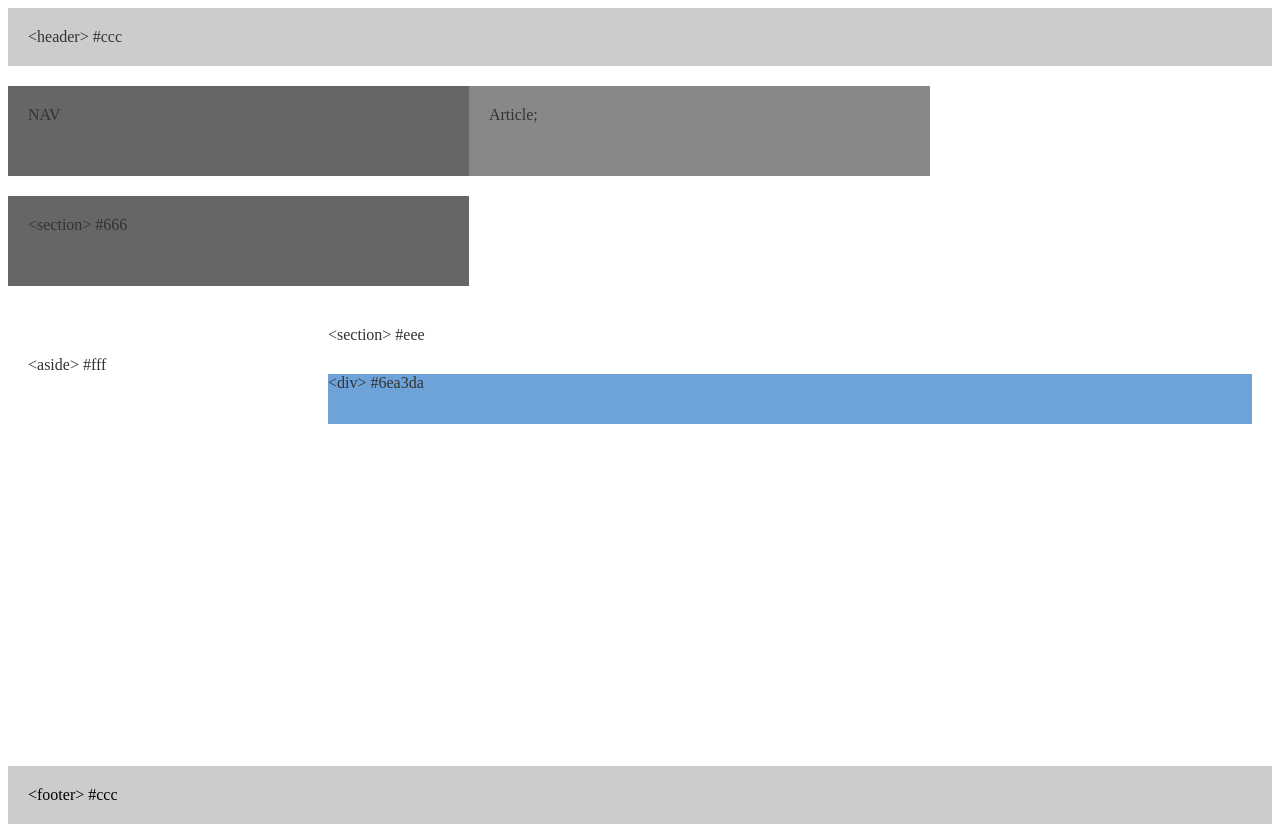
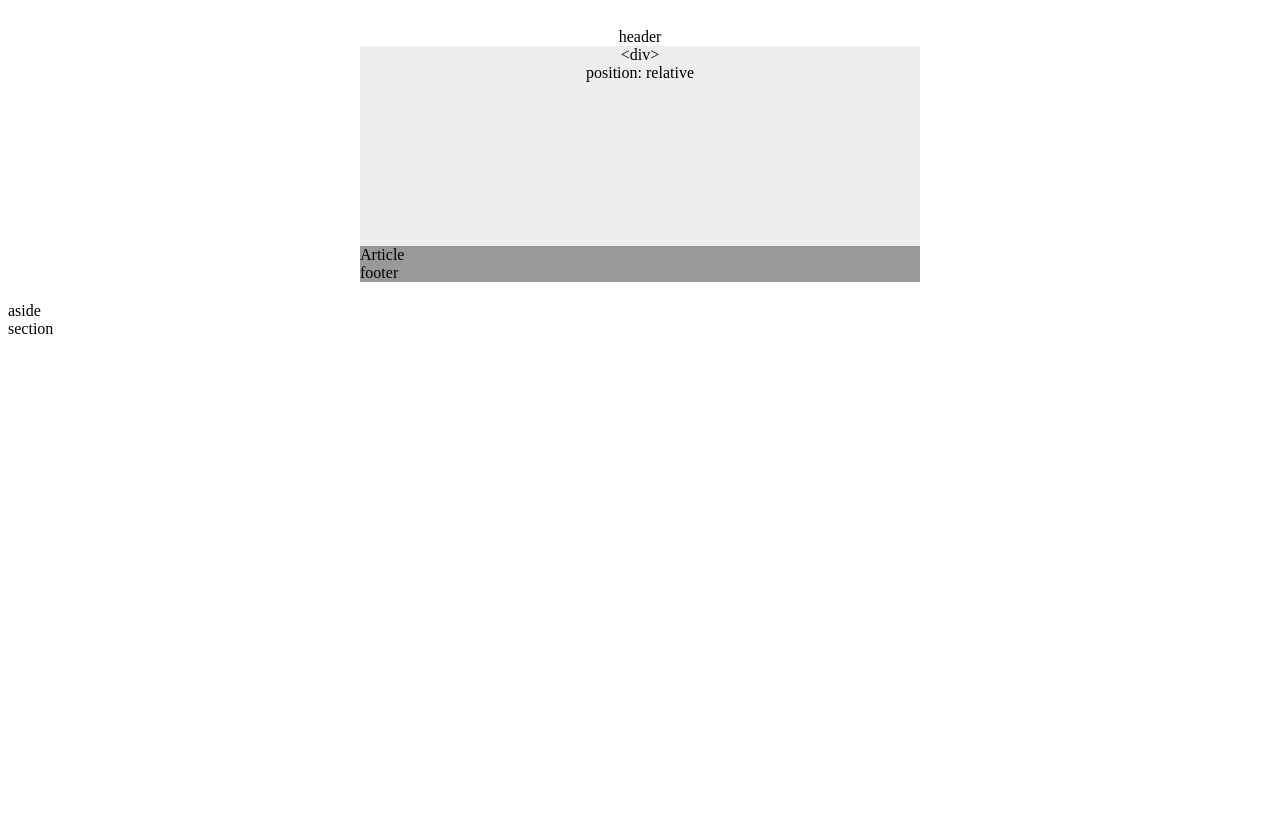
Before and after one commit to dplaisimondce/dplaisimondce.github.io, a plain HTML site: page index.html in a window 1280 px wide. After the commit the page ends 800 px from the top, so only its background shows below. Drawn offline with Linux system fonts and the light colour scheme.

Commit message:
update file

```diff
--- a/index.html
+++ b/index.html
@@ -3,44 +3,57 @@
 
 <head>
   <meta charset="UTF-8">
-  <title>Floats</title>
+  <title>WireFrame</title>
   <link rel="stylesheet" type="text/css" href="styles.css">
 </head>
 
 <body>
 
-  <header>
-    &lt;header&gt; #ccc
 
-  </header>
+
+<div class="wrapper">
+
+
+  <section id="content">
+
+  <header> header</header>
 
 
 
-  <section id="left">
-    NAV
+
+    <div id="relative">
+    &lt;div&gt; <br>
+    position: relative
+
+    </div>
+    <div id="absolute">
+
+    Article
+
+    </div>
+
   </section>
 
-  <section id="middle">
-    Article;
-  </section>
+  <footer>
+    footer
+  </footer>
 
-  <section id="right">
-    &lt;section&gt; #666
+  </div>
+
   </section>
 
   <section id="full">
     <aside>
-      &lt;aside&gt; #fff
+      aside
     </aside>
-    &lt;section&gt; #eee
-    <div id="division">
-      &lt;div&gt; #6ea3da
-    </div>
+
+  <section>
+    section
+
+
   </section>
 
-  <footer>
-    &lt;footer&gt; #ccc
-  </footer>
+
 
 </body>
 
--- a/styles.css
+++ b/styles.css
@@ -1,66 +1,49 @@
- {
-  box-sizing: border-box;
-  text-align: center;
+*{
+	box-sizing: border-box;
 }
 
-body {
+
+
+.wrapper {
+	width: 600px;
+	margin: 0 auto 0 auto;
+	padding: 20px
 }
 
-header {
-  padding: 20px;
-  margin-bottom: 20px;
-  color: #333;
-  background: #ccc;
-}
+header {padding: 40px
+	   background: #eee;
+        text-align: center;
+        padding: 20px
+        margin: 0
 
-section {
-	padding: 20px;d
-	background-color: #777;
-  margin-bottom: 20px;
-  color: #333;
 
-  height:400px;
 
-}
+        }
 
-#left {	float: left;
-	background-color: #666;
-	width: 33.3%;
-	height: 50px;
-	display:inline-block;
+
+
+#relative {
+	background: #eee;
+	position: relative;
+	padding: 20px
+	margin-bottom:20px;
+	text-align: center;
+	height: 200px
+
 
 
 }
 
-#middle {float: left;background-color: #888;
-	width: 33.3%;
-	height: 50px;
-}
+#absolute {
+	background: #999
 
-#right {float: left;background-color: #666;
-	width: 33.3%;
-	height: 50px;
-}
 
-#full {clear: both;
-}
 
-#division {background-color: #6ea3da;
-	height: 50px;
-	margin:30px 0px 30px 0px;
 
 }
+footer {
 
-aside {float: left;
-	background-color: #fff;
-	height: 200px;
-	width:300px;
-	margin: 30px 0px 30px 0px;
-}
 
-footer {clear: both;
-	padding: 20px;
-	margin-top: 20px;
-	background-color: #ccc;
+	background-color: #999;
 
 }
```
